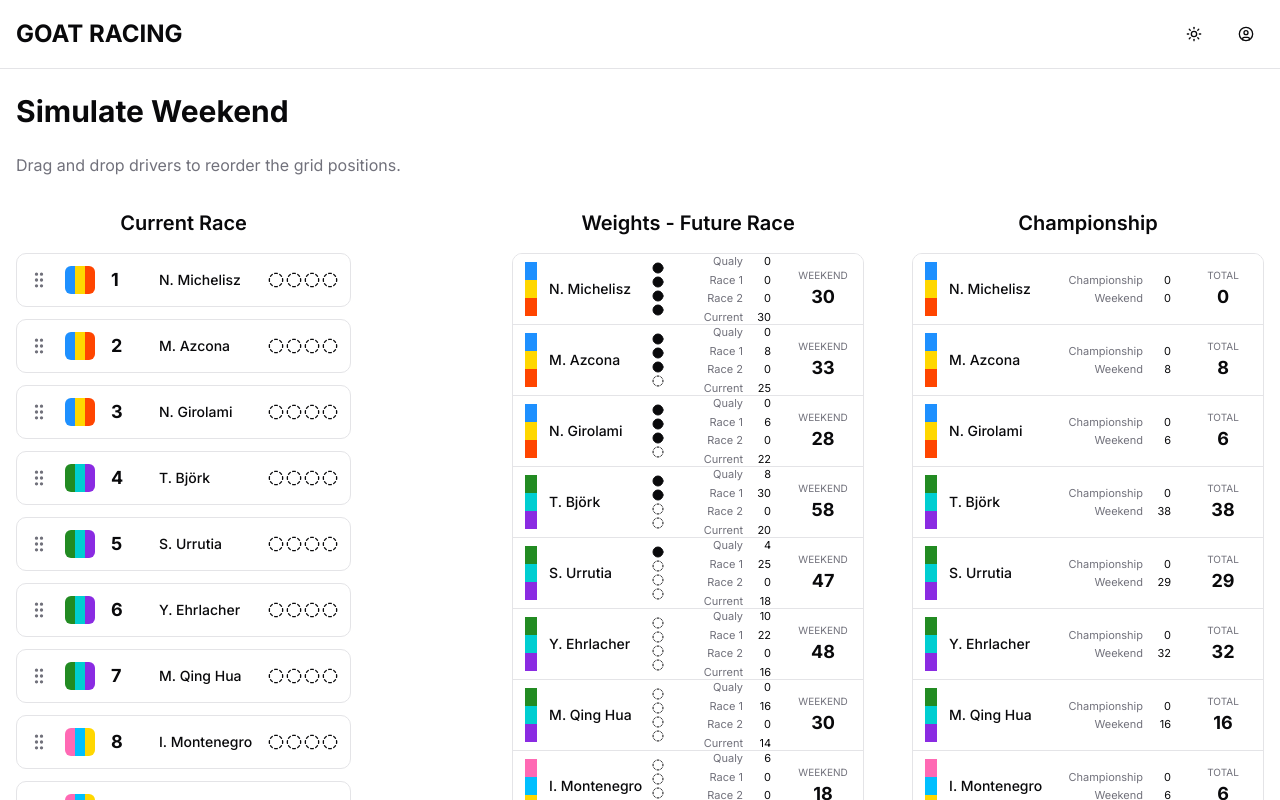
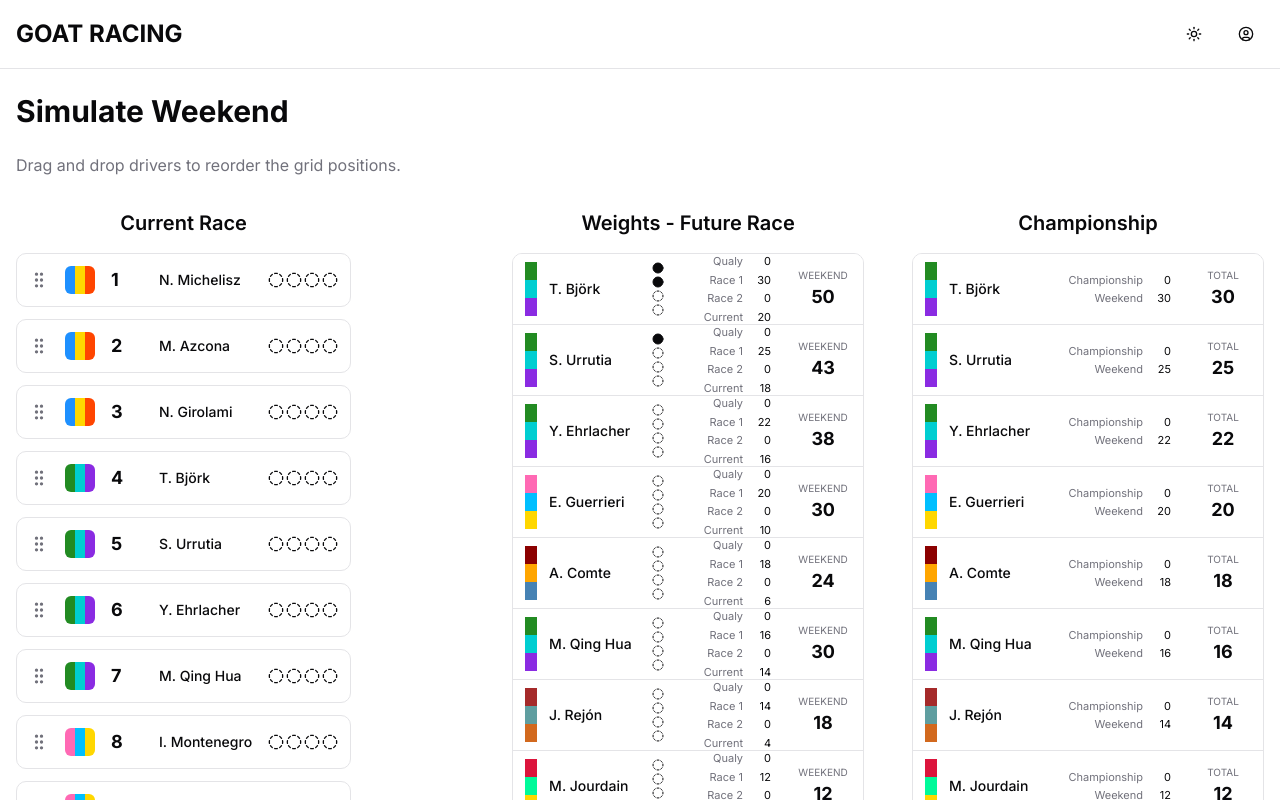
Before and after one commit to SantiagoKirylukMaclean/tcrseries-fe, a Next.js app: page /simulate in a window 1280 px wide. Shown: the top 800 px of the page. Built offline with nearby package versions, Linux system fonts and the light colour scheme.

Commit message:
Fix order

```diff
--- a/src/app/simulate/page.tsx
+++ b/src/app/simulate/page.tsx
@@ -69,7 +69,7 @@ const initialDrivers = [
     surname: "Björk",
     teamColors: { primary: "#228B22", secondary: "#00CED1", tertiary: "#8A2BE2" },
     weight: 0,
-    qualyPoints: 8,
+    qualyPoints: 0,
     race1Points: 30, // 1 en la lista (posición 1) => 30
     race2Points: 0,
     championshipPoints: 0,
@@ -81,7 +81,7 @@ const initialDrivers = [
     surname: "Urrutia",
     teamColors: { primary: "#228B22", secondary: "#00CED1", tertiary: "#8A2BE2" },
     weight: 0,
-    qualyPoints: 4,
+    qualyPoints: 0,
     race1Points: 25, // 2 en la lista (posición 2) => 25
     race2Points: 0,
     championshipPoints: 0,
@@ -93,7 +93,7 @@ const initialDrivers = [
     surname: "Ehrlacher",
     teamColors: { primary: "#228B22", secondary: "#00CED1", tertiary: "#8A2BE2" },
     weight: 0,
-    qualyPoints: 10,
+    qualyPoints: 0,
     race1Points: 22, // 3 en la lista (posición 3) => 22
     race2Points: 0,
     championshipPoints: 0,
@@ -118,7 +118,7 @@ const initialDrivers = [
     surname: "Montenegro",
     teamColors: { primary: "#FF69B4", secondary: "#00BFFF", tertiary: "#FFD700" },
     weight: 0,
-    qualyPoints: 6,
+    qualyPoints: 0,
     race1Points: 0, // No está en la lista => 0
     race2Points: 0,
     championshipPoints: 0,
@@ -130,7 +130,7 @@ const initialDrivers = [
     surname: "Guerrieri",
     teamColors: { primary: "#FF69B4", secondary: "#00BFFF", tertiary: "#FFD700" },
     weight: 0,
-    qualyPoints: 15,
+    qualyPoints: 0,
     race1Points: 20, // 4 en la lista (posición 4) => 20
     race2Points: 0,
     championshipPoints: 0,
@@ -155,7 +155,7 @@ const initialDrivers = [
     surname: "Comte",
     teamColors: { primary: "#8B0000", secondary: "#FFA500", tertiary: "#4682B4" },
     weight: 0,
-    qualyPoints: 6,
+    qualyPoints: 0,
     race1Points: 18, // 5 en la lista (posición 5) => 18
     race2Points: 0,
     championshipPoints: 0,
@@ -403,6 +403,22 @@ export default function SimulatePage() {
     })
   }
 
+  // Ordenar para Weights - Future Race
+  const driversByWeekend = [...drivers].sort((a, b) => {
+    const aWeekend = a.qualyPoints + a.race1Points + a.race2Points;
+    const bWeekend = b.qualyPoints + b.race1Points + b.race2Points;
+    return bWeekend - aWeekend;
+  });
+
+  // Ordenar para Championship
+  const driversByTotal = [...drivers].sort((a, b) => {
+    const aWeekend = a.qualyPoints + a.race1Points + a.race2Points;
+    const bWeekend = b.qualyPoints + b.race1Points + b.race2Points;
+    const aTotal = a.championshipPoints + aWeekend;
+    const bTotal = b.championshipPoints + bWeekend;
+    return bTotal - aTotal;
+  });
+
   return (
     <div className="space-y-8">
       <div>
@@ -440,10 +456,10 @@ export default function SimulatePage() {
             <h2 className="text-xl font-semibold mb-4 text-center">Weights - Future Race</h2>
             <div className="rounded-lg overflow-hidden border-[0.5px] border-border">
               <SortableContext
-                items={drivers.map((d) => d.id)}
+                items={driversByWeekend.map((d) => d.id)}
                 strategy={verticalListSortingStrategy}
               >
-                {drivers.map((driver, index) => (
+                {driversByWeekend.map((driver, index) => (
                   <SortableFutureRaceItem
                     key={driver.id}
                     driver={driver}
@@ -459,10 +475,10 @@ export default function SimulatePage() {
             <h2 className="text-xl font-semibold mb-4 text-center">Championship</h2>
             <div className="rounded-lg overflow-hidden border-[0.5px] border-border">
               <SortableContext
-                items={drivers.map((d) => d.id)}
+                items={driversByTotal.map((d) => d.id)}
                 strategy={verticalListSortingStrategy}
               >
-                {drivers.map((driver, index) => (
+                {driversByTotal.map((driver, index) => (
                   <SortableChampionshipItem
                     key={driver.id}
                     driver={driver}
```
